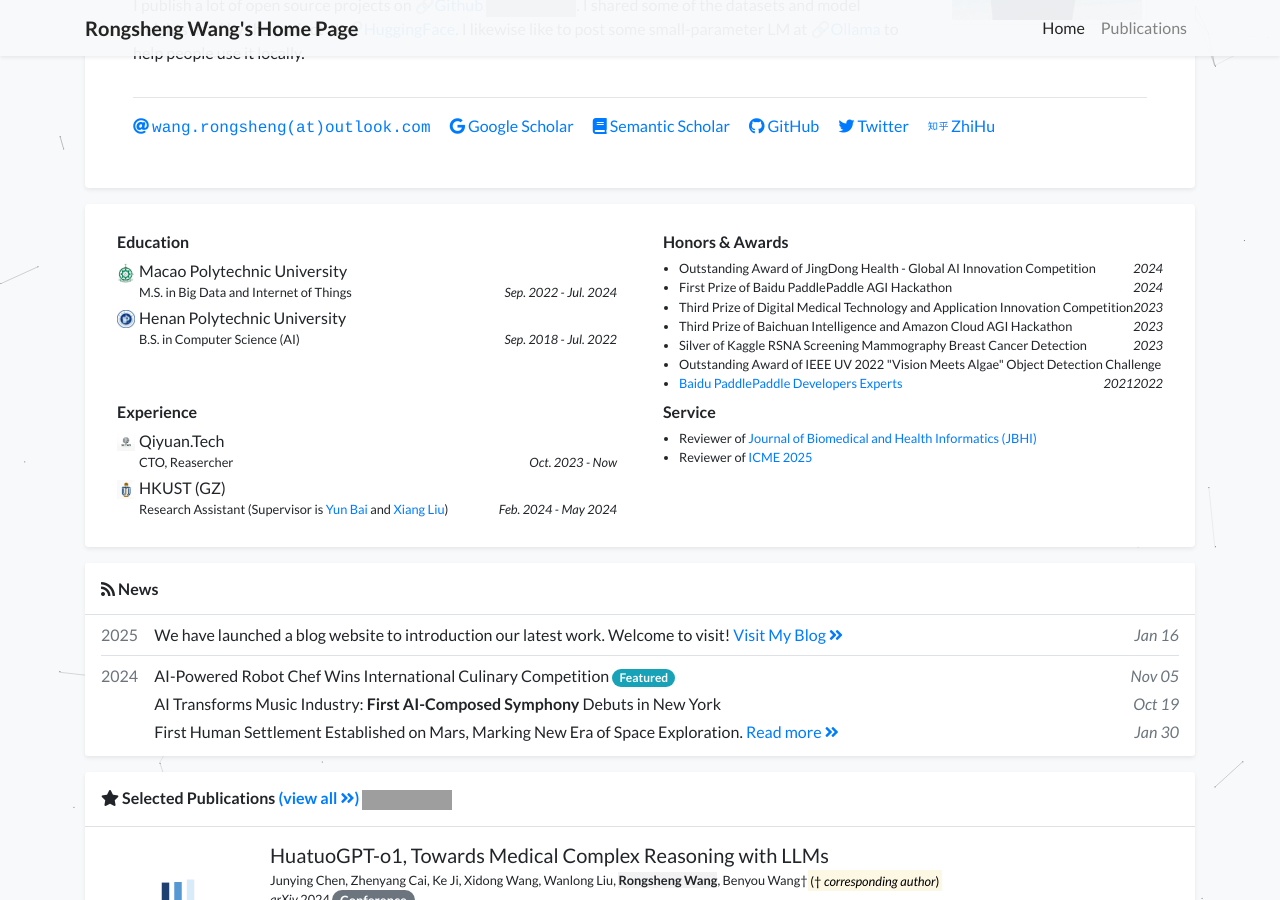
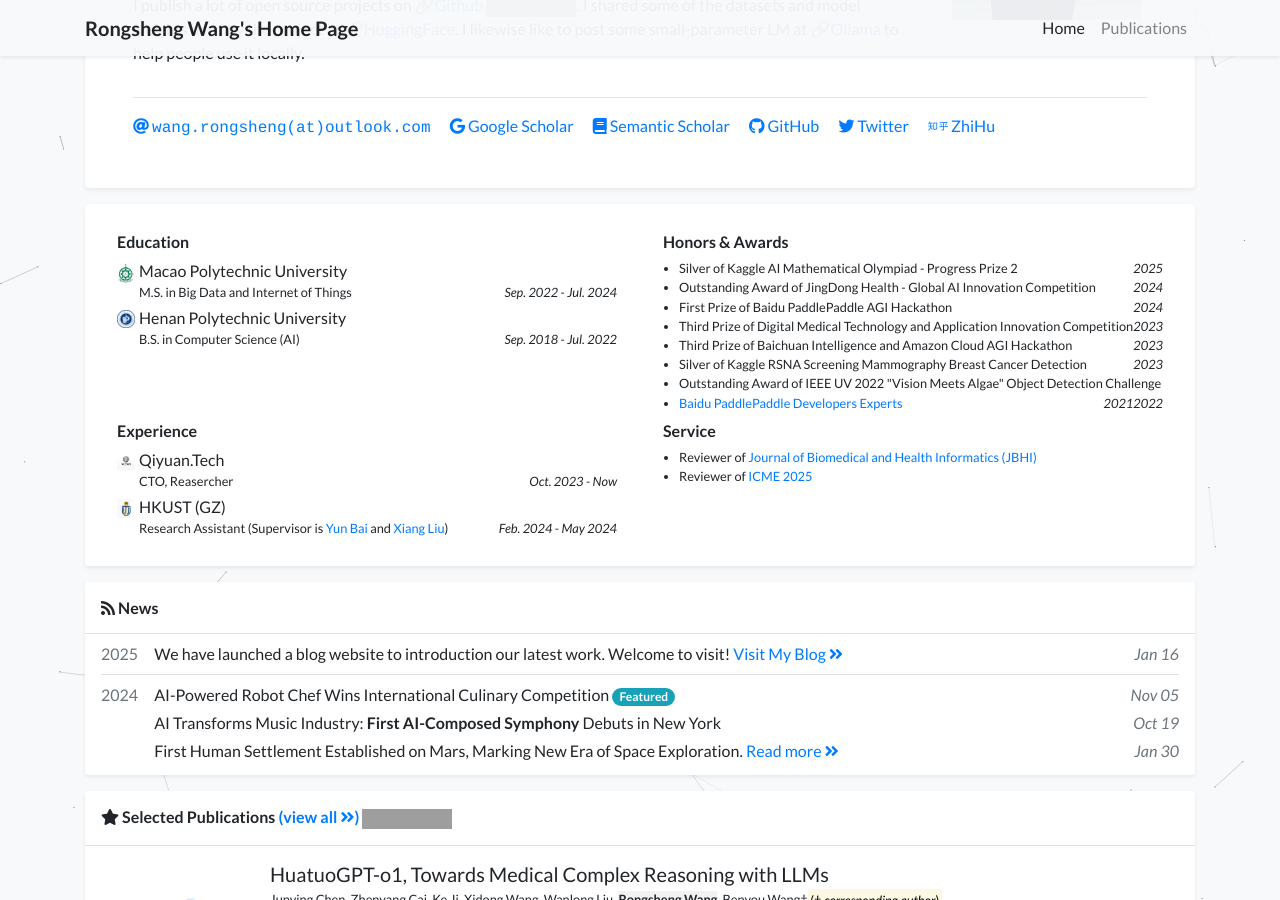
Before and after one commit to WangRongsheng/WangRongsheng.github.io, a Jekyll site: the page built from index.html, in a window 1280 px wide and 900 px high, scrolled down 303 px. Built offline with Jekyll 4.4.1, drawn with Linux system fonts in a browser that asks for light colours; a style sheet for code colours, icons or effects is not loaded; grey boxes are pictures that could not be loaded.

Commit message:
Update profile.yml

```diff
--- a/_data/profile.yml
+++ b/_data/profile.yml
@@ -52,6 +52,8 @@ experience:
 
 
 awards:
+- name: Silver of Kaggle AI Mathematical Olympiad - Progress Prize 2
+  date: 2025
 - name: Outstanding Award of JingDong Health - Global AI Innovation Competition
   date: 2024
 - name: First Prize of Baidu PaddlePaddle AGI Hackathon
```
